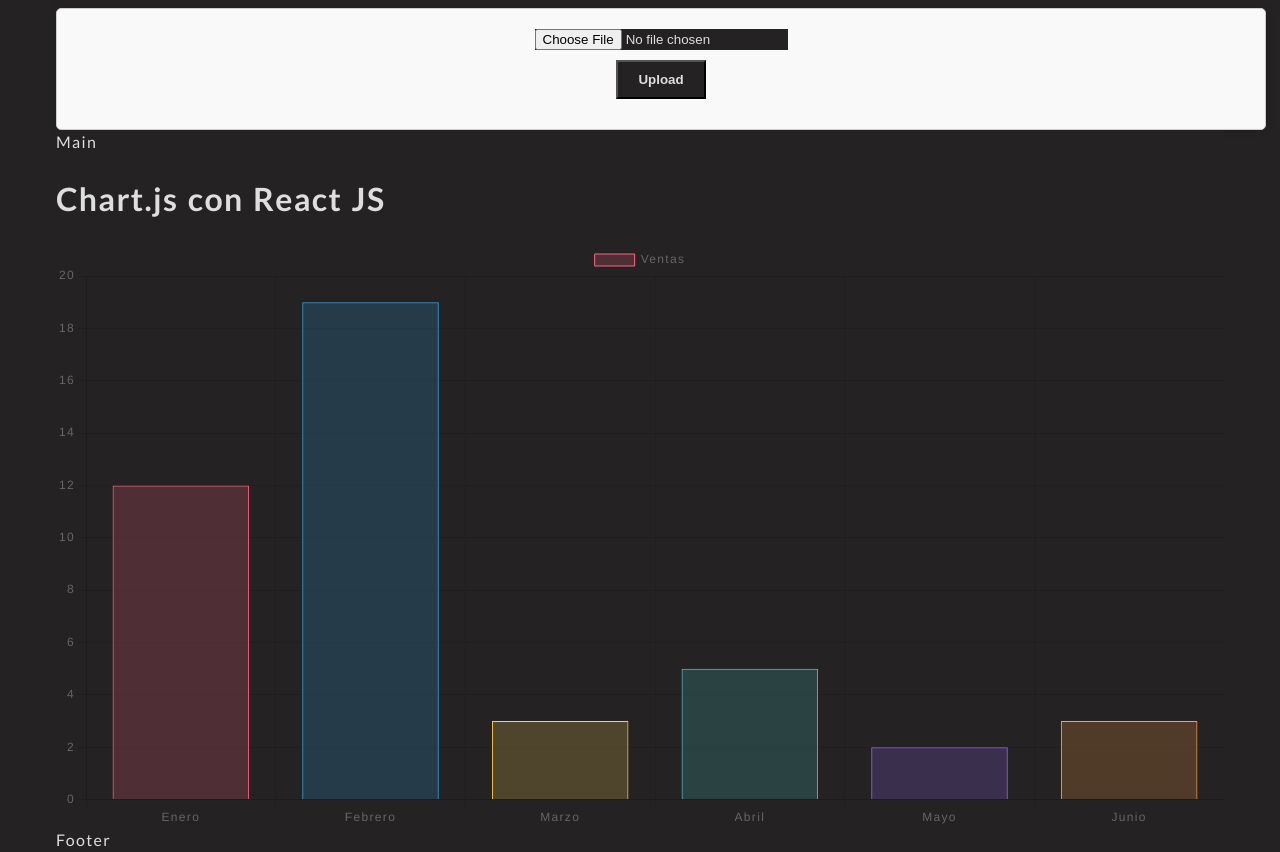
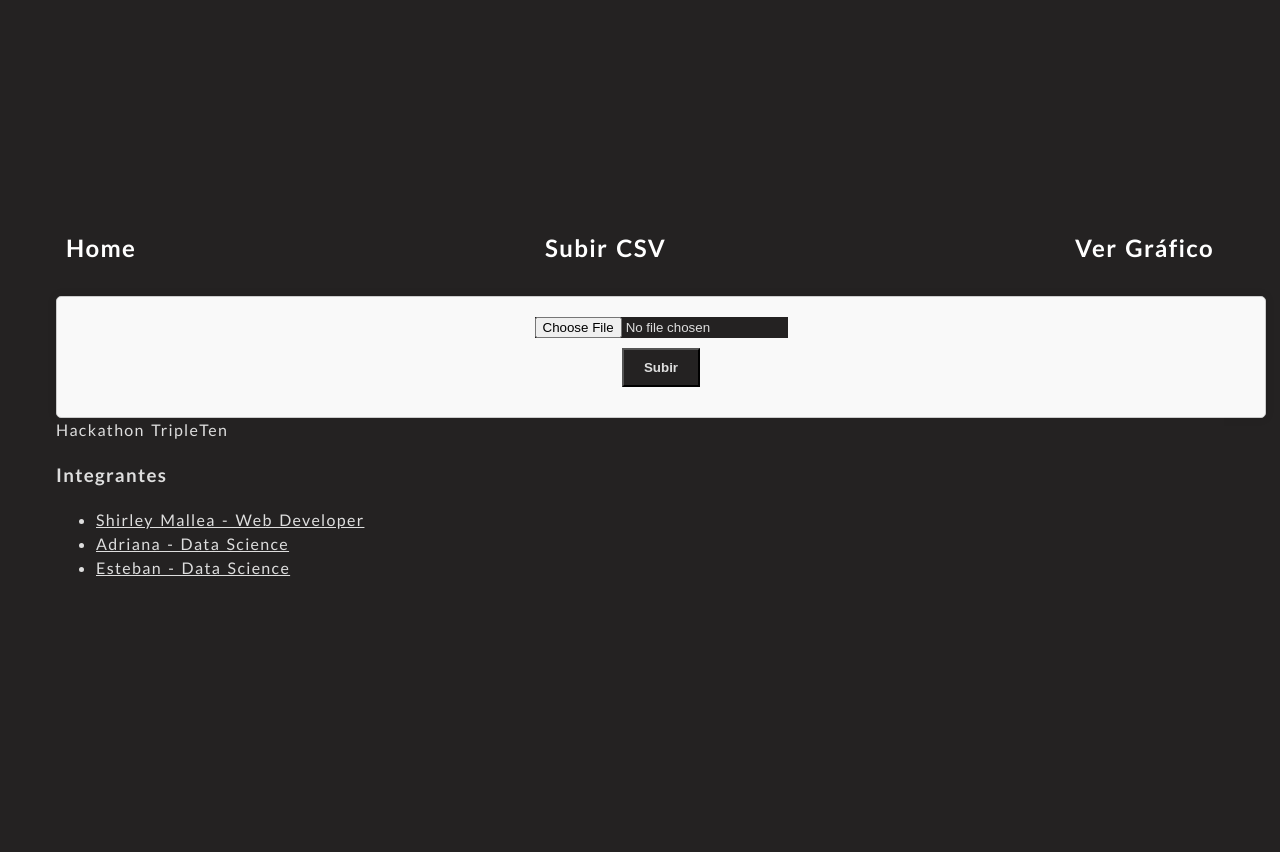
Before and after one commit to shimapi/hackathon-tripleten, a React (Vite) app in the folder frontend/: page /upload in a window 1280 px wide. After the commit the page ends 816 px from the top, so only its background shows below. Built offline with nearby package versions, Linux system fonts and the light colour scheme.

Commit message:
feat: working with routes

```diff
--- a/frontend/src/components/App/App.scss
+++ b/frontend/src/components/App/App.scss
@@ -21,7 +21,7 @@ body {
 	line-height: 1.5;
 }
 .container {
-	color: rgb(222, 222, 222);
+	color: grey;
 	display: flex;
 	flex-direction: column;
 	padding: 0 48px;
--- a/frontend/src/components/App/App.tsx
+++ b/frontend/src/components/App/App.tsx
@@ -4,14 +4,17 @@ import Footer from "../Footer/Footer";
 import Graph from "../Graph/Graph";
 import FileForm from "../FileForm/FileForm";
 import "./App.scss";
+import { Route, Routes } from "react-router-dom";
 
 const App = () => {
 	return (
 		<div className="container">
 			<Header />
-			<FileForm />
-			<Main />
-			<Graph />
+			<Routes>
+				<Route path="/" element={<Main />} />
+				<Route path="/upload" element={<FileForm />} />
+				<Route path="/graph" element={<Graph />} />
+			</Routes>
 			<Footer />
 		</div>
 	);
--- a/frontend/src/components/FileForm/FileForm.tsx
+++ b/frontend/src/components/FileForm/FileForm.tsx
@@ -24,7 +24,7 @@ const FileForm: React.FC = () => {
 				className="file__form"
 			>
 				<input type="file" name="file" />
-				<button type="submit">Upload</button>
+				<button type="submit">Subir</button>
 			</form>
 		</div>
 	);
--- a/frontend/src/components/Footer/Footer.scss
+++ b/frontend/src/components/Footer/Footer.scss
@@ -0,0 +1,2 @@
+.footer {
+}
--- a/frontend/src/components/Footer/Footer.tsx
+++ b/frontend/src/components/Footer/Footer.tsx
@@ -1,9 +1,32 @@
 import "./Footer.scss";
 
 const Footer = () => {
-  return (
-    <div>Footer</div>
-  )
-}
+	return (
+		<div className="footer">
+			Hackathon TripleTen
+			<h3 className="title">Integrantes</h3>
+			<ul>
+				<li>
+					<a href="github">Shirley Mallea - Web Developer</a>
+				</li>
+				<li>
+					<a href="github">Adriana - Data Science</a>
+				</li>
+				<li>
+					<a href="github">Esteban - Data Science</a>
+				</li>
 
-export default Footer
+				{/*         Si gen1) Shimi - Web developer
+2) Adriana - Data science
+3) Esteban - Data science
+4) Ayrton - Data Analysis
+5) Yair - Data analysis
+6) Lorena - Data Analysis
+7) Luis - Data Analyst
+ */}
+			</ul>
+		</div>
+	);
+};
+
+export default Footer;
--- a/frontend/src/components/Header/Header.scss
+++ b/frontend/src/components/Header/Header.scss
@@ -0,0 +1,19 @@
+.menubar {
+	display: flex;
+	width: 100%;
+	justify-content: space-between;
+	align-items: center;
+
+	&__link {
+		text-decoration: none;
+		color: white;
+		font-size: 1.5rem;
+		font-weight: 700;
+		padding: 10px;
+
+		&:hover {
+			color: grey;
+			text-decoration: underline;
+		}
+	}
+}
--- a/frontend/src/components/Header/Header.tsx
+++ b/frontend/src/components/Header/Header.tsx
@@ -1,9 +1,21 @@
+import React from "react";
 import "./Header.scss";
+import { Link } from "react-router-dom";
 
-const Header = () => {
-  return (
-    <div>Header</div>
-  )
-}
+const Header: React.FC = () => {
+	return (
+		<nav className="menubar">
+			<Link className="menubar__link" to="/">
+				Home
+			</Link>
+			<Link className="menubar__link" to="/upload">
+				Subir CSV
+			</Link>
+			<Link className="menubar__link" to="/graph">
+				Ver Gráfico
+			</Link>
+		</nav>
+	);
+};
 
-export default Header
+export default Header;
--- a/frontend/src/index.tsx
+++ b/frontend/src/index.tsx
@@ -1,9 +1,9 @@
-import React from "react";
 import ReactDOM from "react-dom/client";
 import App from "./components/App/App";
+import { BrowserRouter } from "react-router-dom";
 
 ReactDOM.createRoot(document.getElementById("root")!).render(
-	<React.StrictMode>
+	<BrowserRouter>
 		<App />
-	</React.StrictMode>
+	</BrowserRouter>
 );
```
